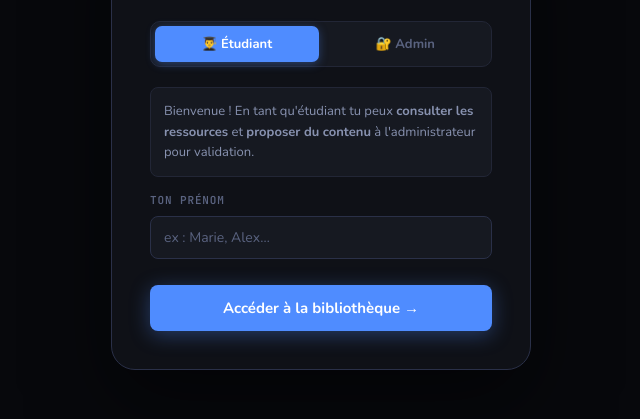
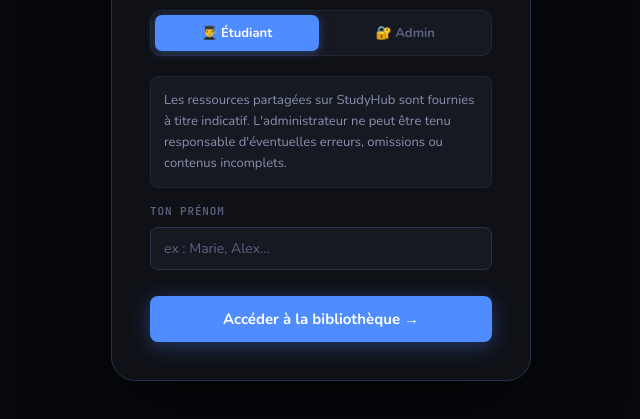
Before and after one commit to StudyHub01/StudyHub, a plain HTML site: page index.html in a window 1280 px wide. Shown: the part 263-682 px from the top of the page, without its empty margins (319-959 px from the left). Drawn offline with nearby package versions, Linux system fonts and the light colour scheme.

Commit message:
Update index.html

```diff
--- a/index.html
+++ b/index.html
@@ -299,7 +299,7 @@
       <button class="role-tab" onclick="switchRole('admin',this)">🔐 Admin</button>
     </div>
     <div id="studentPanel">
-      <div class="student-info">Bienvenue ! En tant qu'étudiant tu peux <strong>consulter les ressources</strong> et <strong>proposer du contenu</strong> à l'administrateur pour validation.</div>
+      <div class="student-info">Les ressources partagées sur StudyHub sont fournies à titre indicatif. L'administrateur ne peut être tenu responsable d'éventuelles erreurs, omissions ou contenus incomplets.</div>
       <div class="form-group" style="margin-bottom:14px;"><label class="flabel">Ton prénom</label><input class="finput" id="studentName" type="text" placeholder="ex : Marie, Alex…"></div>
       <button class="login-btn" onclick="loginStudent()">Accéder à la bibliothèque →</button>
     </div>
```
